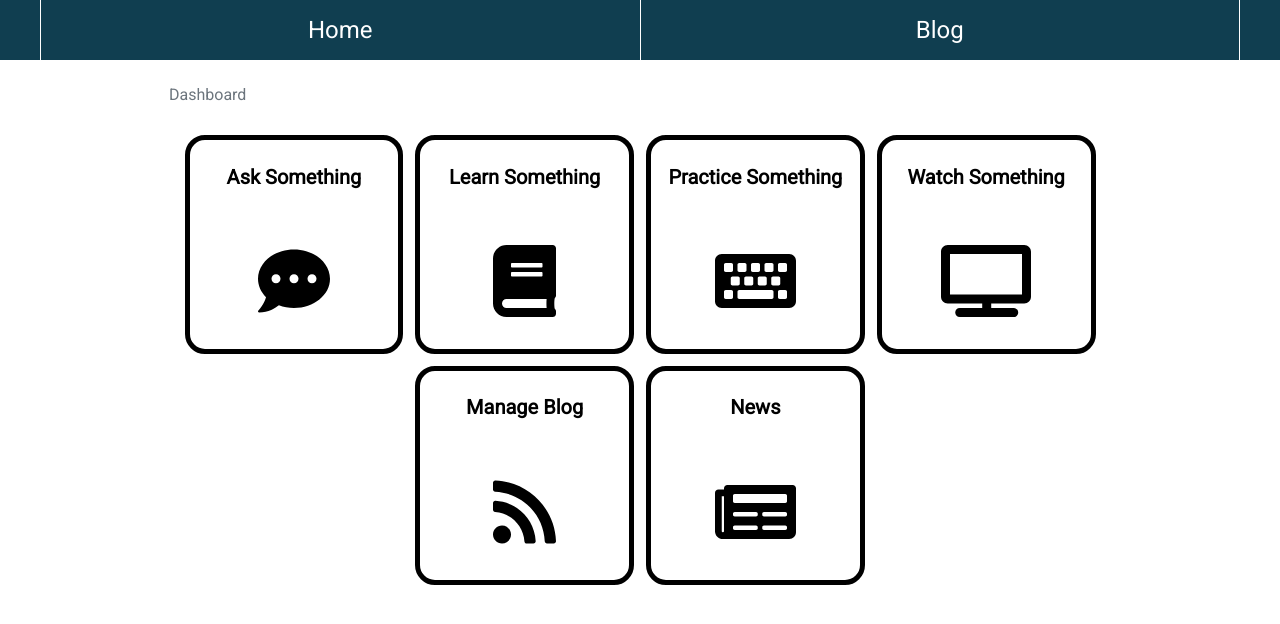
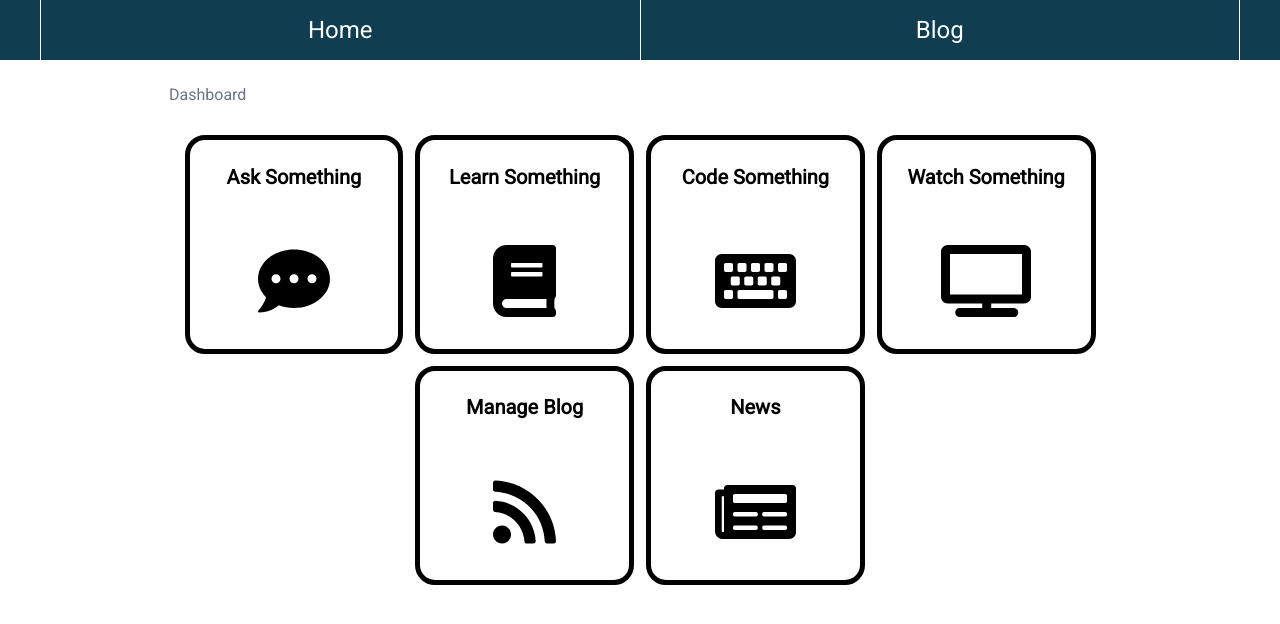
Before and after one commit to JGriffCS/personal-website, a React app: page /admin in a window 1280 px wide. Shown: the top 624 px of the page. Built offline with nearby package versions, Linux system fonts and the light colour scheme.

Commit message:
Rename practice to code

```diff
--- a/src/client/app/admin/admin.container.jsx
+++ b/src/client/app/admin/admin.container.jsx
@@ -6,7 +6,7 @@ import AskSomething from './ask/ask.component';
 import Breadcrumbs from './shared/breadcrumbs/breadcrumbs.component';
 import LearnSomething from './learn/learn.component';
 import News from './news/news.component';
-import PracticeSomething from './practice/practice.component';
+import CodeSomething from './code/code.component';
 import WatchSomething from './watch/watch.component';
 
 const adminRoutes = [
@@ -14,7 +14,7 @@ const adminRoutes = [
   { path: '/admin/ask', name: 'Ask Something' },
   { path: '/admin/learn', name: 'Learn Something' },
   { path: '/admin/news', name: 'News' },
-  { path: '/admin/practice', name: 'Practice Something' },
+  { path: '/admin/code', name: 'Code Something' },
   { path: '/admin/watch', name: 'Watch Something' }
 ];
 
@@ -27,7 +27,7 @@ class Admin extends React.Component {
         <Route path={`${this.props.match.path}/ask`} component={AskSomething} />
         <Route path={`${this.props.match.path}/learn`} component={LearnSomething} />
         <Route path={`${this.props.match.path}/news`} component={News} />
-        <Route path={`${this.props.match.path}/practice`} component={PracticeSomething} />
+        <Route path={`${this.props.match.path}/code`} component={CodeSomething} />
         <Route path={`${this.props.match.path}/watch`} component={WatchSomething} />
       </div>
     );
--- a/src/client/app/admin/practice/practice.component.jsx
+++ b/src/client/app/admin/code/code.component.jsx
@@ -3,7 +3,7 @@ import React from 'react';
 import ActionItem from '../shared/action-item/action-item.component';
 
 // TODO: What is a pure component?!?!
-class Practice extends React.Component {
+class Code extends React.Component {
   constructor (props) {
     super(props);
 
@@ -12,7 +12,7 @@ class Practice extends React.Component {
         { id: 1, name: 'CodePen', imageUrl: 'codepen.io', link: 'https://codepen.io/' },
         { id: 2, name: 'RegExr', imageUrl: 'regexr.com', link: 'https://regexr.com/' },
         { id: 3, name: 'Code Wars', imageUrl: 'codewars.com', link: 'https://www.codewars.com/' },
-        { id: 4, name: 'Decaffeinate', imageUrl: 'decaffeinate-project.org', link: 'https://decaffeinate-project.org/repl/' },
+        { id: 4, name: 'Decaffeinate', imageUrl: 'coffeescript.org', link: 'https://decaffeinate-project.org/repl/' },
         { id: 5, name: 'Github', imageUrl: 'github.com', link: 'https://github.com/' }
       ]
     }
@@ -32,4 +32,4 @@ class Practice extends React.Component {
   }
 }
 
-export default Practice;
+export default Code;
--- a/src/client/app/admin/dashboard/dashboard.component.jsx
+++ b/src/client/app/admin/dashboard/dashboard.component.jsx
@@ -11,7 +11,7 @@ class AdminDashboard extends React.Component {
       categories: [
         { id: 1, path: '/ask', title: 'Ask Something', icon: 'fa-comment-dots' },
         { id: 2, path: '/learn', title: 'Learn Something', icon: 'fa-book' },
-        { id: 3, path: '/practice', title: 'Practice Something', icon: 'fa-keyboard' },
+        { id: 3, path: '/code', title: 'Code Something', icon: 'fa-keyboard' },
         { id: 4, path: '/watch', title: 'Watch Something', icon: 'fa-tv' },
         { id: 5, path: '/blog', title: 'Manage Blog', icon: 'fa-rss' },
         { id: 6, path: '/news', title: 'News', icon: 'fa-newspaper' },
```
Also changed, not shown: src/server/routes/admin_action_items.js (added).
